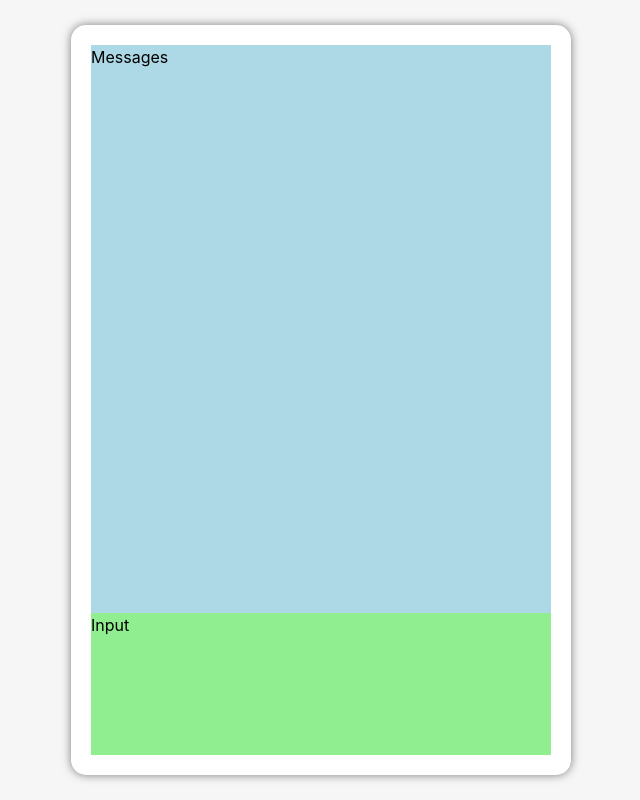
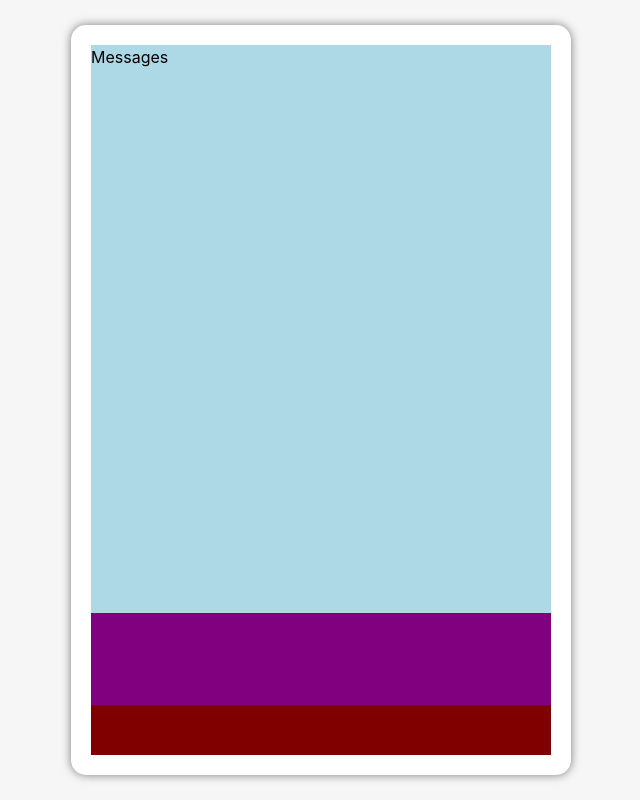
Before and after one commit to shanebishop1/shane-chatbot, a React (Vite) app in the folder frontend/: page / in a window 1280 px wide. Shown: the whole page, without its empty margins (319-959 px from the left). Built offline with nearby package versions, Linux system fonts and the light colour scheme.

Commit message:
add detail to skeleton

```diff
--- a/frontend/src/components/InputContainer/InputContainer.module.css
+++ b/frontend/src/components/InputContainer/InputContainer.module.css
@@ -1,6 +1,20 @@
-.inputContainer {
+.inputVerticalContainer {
   display: flex;
   flex-direction: column;
   flex-basis: 20%;
   background-color: lightgreen;
 }
+
+.inputTextContainer {
+  flex-basis: 65%;
+  display: flex;
+  flex-direction: row;
+  background-color: purple;
+}
+
+.inputOptionsContainer {
+  flex-basis: 35%;
+  display: flex;
+  flex-direction: row;
+  background-color: maroon;
+}
--- a/frontend/src/components/InputContainer/InputContainer.tsx
+++ b/frontend/src/components/InputContainer/InputContainer.tsx
@@ -1,7 +1,12 @@
 import styles from './InputContainer.module.css';
 
-function InputContainer() {
-  return <div className={styles.inputContainer}>Input</div>;
-}
+const InputContainer = () => {
+  return (
+    <div className={styles.inputVerticalContainer}>
+      <div className={styles.inputTextContainer}> </div>
+      <div className={styles.inputOptionsContainer}> </div>
+    </div>
+  );
+};
 
 export default InputContainer;
```
